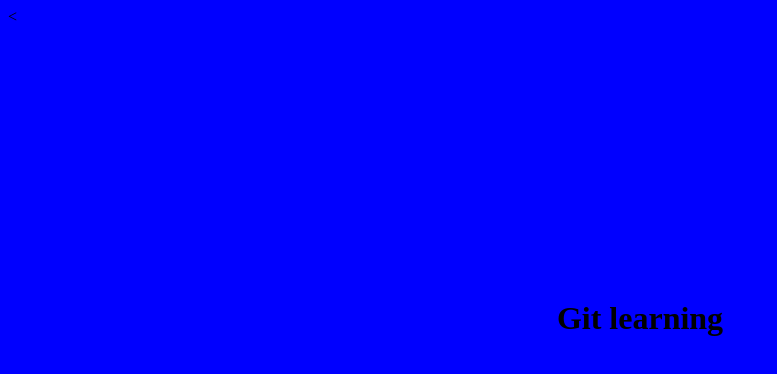
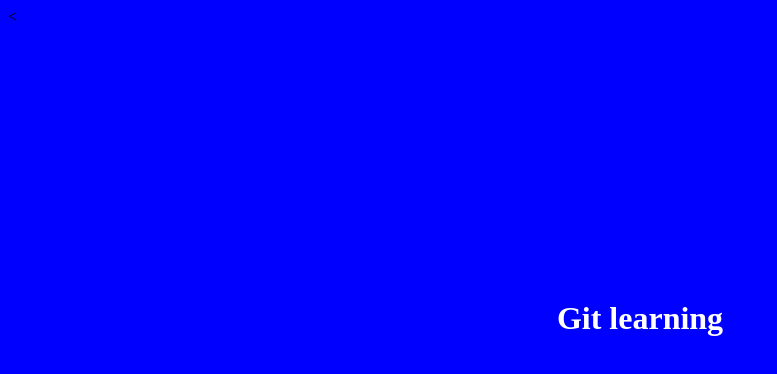
Before and after one commit to KuroOFF/Test, a plain HTML site: page index.html in a window 1280 px wide. Shown: the whole page, without its empty margins (0-777 px from the left). Drawn offline with Linux system fonts and the light colour scheme.

Commit message:
project init

```diff
--- a/index.html
+++ b/index.html
@@ -6,6 +6,6 @@
 	<title></title>
 </head>
 <body style="background-color:blue ;">
-	<h1 style="padding-top: 20%;padding-bottom: 20%; text-align: center;">Git learning</h1>
+	<h1 style="padding-top: 20%;padding-bottom: 20%; text-align: center;color: white;">Git learning</h1>
 </body>
 </html>
```
